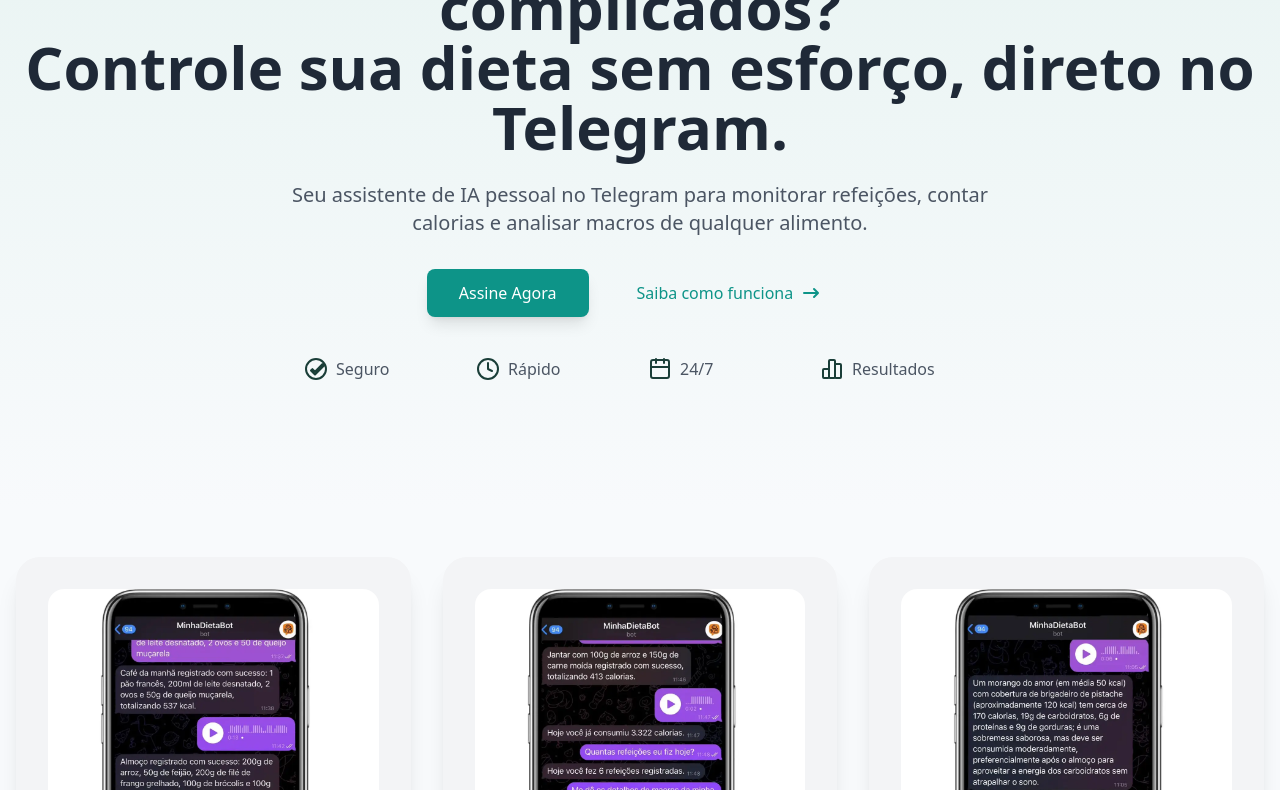
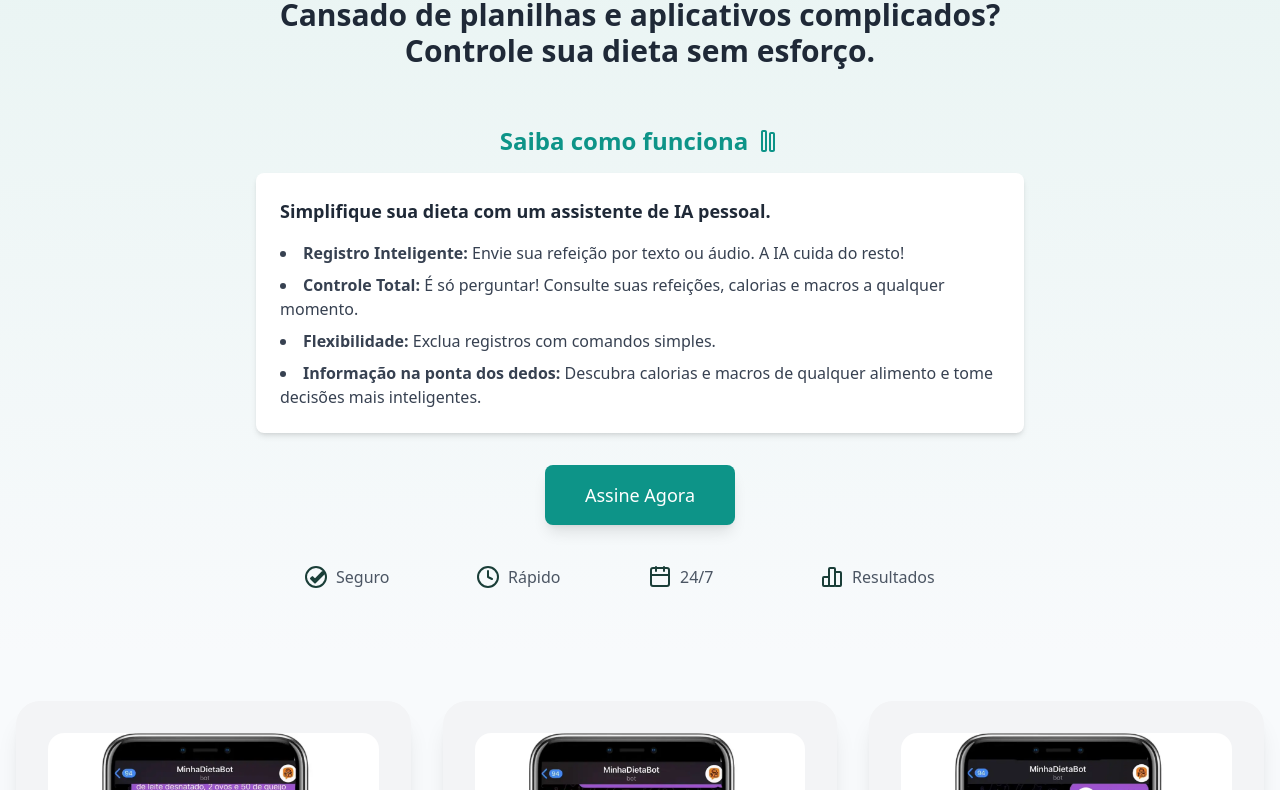
Before and after one commit to drnlvs/appminhadieta, a plain HTML site: page index.html in a window 1280 px wide. Shown: the part 307-1097 px from the top of the page. Drawn offline with nearby package versions, Linux system fonts and the light colour scheme; a web font is replaced by a local one.

Commit message:
ajustada seção hero

```diff
--- a/index.html
+++ b/index.html
@@ -43,31 +43,42 @@
                 <a href="#faq" class="text-gray-600 hover:text-teal-600 transition duration-300">FAQ</a>
             </div>
             <div class="flex items-center space-x-4">
-                <button class="text-teal-600 font-medium px-4 py-2 rounded-lg hover:bg-teal-50 transition duration-300">Ver oferta</button>
+                <button class="text-teal-600 font-medium px-6 py-3 rounded-lg hover:bg-teal-50 transition duration-300">Ver oferta</button>
             </div>
         </nav>
     </header>
 
     <!-- Hero Section -->
-    <main class="bg-gradient-hero py-20 md:py-32">
+    <main class="bg-gradient-hero py-10 md:py-16">
         <div class="container mx-auto px-4 text-center">
             <h1 class="text-4xl md:text-5xl lg:text-6xl font-extrabold leading-tight mb-6">
+                Seu <strong>agente de IA</strong> especializado em dieta diretamente no seu Telegram.
+            </h1>
+            <h2 class="text-2xl md:text-3xl font-semibold leading-tight mt-4 mb-10">
                 Cansado de planilhas e aplicativos complicados?
-                <br>Controle sua dieta sem esforço, direto no Telegram.
-            </h1>
-            <p class="text-lg md:text-xl text-gray-600 mb-8 max-w-3xl mx-auto">
-                Seu assistente de IA pessoal no Telegram para monitorar refeições, contar calorias e analisar macros de qualquer alimento.
-            </p>
-            <div class="flex flex-col sm:flex-row justify-center space-y-4 sm:space-y-0 sm:space-x-4 mb-10">
-                <a href="https://buy.stripe.com/test_14A6oA1wuf5j6ZkgdsgjC00" class="bg-teal-600 text-white font-medium px-8 py-3 rounded-lg shadow-lg hover:bg-teal-700 transition duration-300" target="_blank" rel="noopener noreferrer">
+                <br>Controle sua dieta sem esforço.
+            </h2>
+            <div class="text-center">
+                <button class="inline-flex items-center justify-center space-x-2 text-teal-600 font-bold px-12 py-4 rounded-lg hover:bg-teal-50 transition duration-300 mb-0 text-xl md:text-2xl" onclick="highlightCard()">
+                    <span>Saiba como funciona</span>
+                    <svg xmlns="http://www.w3.org/2000/svg" class="h-6 w-6" viewBox="0 0 24 24" fill="currentColor">
+                        <path d="M7 1C5.9 1 5 1.9 5 3v18c0 1.1.9 2 2 2h2c1.1 0 2-.9 2-2V3c0-1.1-.9-2-2-2H7zm0 2h2v18H7V3zm8 0c-1.1 0-2 .9-2 2v16c0 1.1.9 2 2 2h2c1.1 0 2-.9 2-2V5c0-1.1-.9-2-2-2h-2zm0 2h2v16h-2V5z"/>
+                    </svg>
+                </button>
+            </div>
+            <div id="featuresCard" class="bg-white p-6 rounded-lg shadow-md max-w-3xl mx-auto mb-8 text-left">
+                <p class="text-lg font-semibold mb-4">Simplifique sua dieta com um assistente de IA pessoal.</p>
+                <ul class="list-disc list-inside text-gray-700 space-y-2">
+                    <li><strong>Registro Inteligente:</strong> Envie sua refeição por texto ou áudio. A IA cuida do resto!</li>
+                    <li><strong>Controle Total:</strong> É só perguntar! Consulte suas refeições, calorias e macros a qualquer momento.</li>
+                    <li><strong>Flexibilidade:</strong> Exclua registros com comandos simples.</li>
+                    <li><strong>Informação na ponta dos dedos:</strong> Descubra calorias e macros de qualquer alimento e tome decisões mais inteligentes.</li>
+                </ul>
+            </div>
+                        <div class="flex flex-col sm:flex-row justify-center space-y-4 sm:space-y-0 sm:space-x-4 mb-10">
+                <a href="https://buy.stripe.com/test_14A6oA1wuf5j6ZkgdsgjC00" class="bg-teal-600 text-white font-medium px-10 py-4 rounded-lg shadow-lg hover:bg-teal-700 transition duration-300 text-lg" target="_blank" rel="noopener noreferrer">
                     Assine Agora
                 </a>
-                <button class="flex items-center justify-center space-x-2 text-teal-600 font-medium px-8 py-3 rounded-lg hover:bg-teal-50 transition duration-300">
-                    <span>Saiba como funciona</span>
-                    <svg xmlns="http://www.w3.org/2000/svg" class="h-5 w-5" viewBox="0 0 20 20" fill="currentColor">
-                        <path fill-rule="evenodd" d="M12.293 5.293a1 1 0 011.414 0l4 4a1 1 0 010 1.414l-4 4a1 1 0 01-1.414-1.414L14.586 11H3a1 1 0 110-2h11.586l-2.293-2.293a1 1 0 010-1.414z" clip-rule="evenodd"></path>
-                    </svg>
-                </button>
             </div>
             <div class="grid grid-cols-2 md:grid-cols-4 gap-4 text-gray-600 font-medium max-w-2xl mx-auto">
                 <div class="flex items-center space-x-2">
@@ -191,7 +202,7 @@
                         </svg>
                         <h3 class="font-bold text-xl">Registro com IA</h3>
                     </div>
-                    <p class="text-gray-600">Descreva sua refeição ou envie uma foto e deixe a IA fazer o resto.</p>
+                    <p class="text-gray-600">Descreva sua refeição por mensagem de texto ou audio e deixe a IA fazer o resto.</p>
                 </div>
                 <div class="bg-white p-6 rounded-2xl shadow-md">
                     <div class="flex items-center space-x-2 mb-2 text-teal-600">
@@ -200,39 +211,13 @@
                         </svg>
                         <h3 class="font-bold text-xl">Acompanhe progresso</h3>
                     </div>
-                    <p class="text-gray-600">Veja evolução, metas e alertas de forma visual e motivadora.</p>
+                    <p class="text-gray-600">Consulte durante o dia sua contagem de calorias e macros para não errar na dieta.</p>
                 </div>
             </div>
         </div>
     </section>
 
-    <!-- Section: Resultados reais, pessoas de verdade -->
-    <section id="depoimentos" class="container mx-auto px-4 py-20">
-        <h2 class="text-3xl md:text-4xl font-bold mb-4">Resultados reais, pessoas de verdade</h2>
-        <p class="text-lg text-gray-600 mb-10 max-w-2xl">
-            Histórias de motivação e transformação com o Minha Dieta Bot.
-        </p>
-        <div class="grid grid-cols-1 md:grid-cols-3 gap-8">
-            <div class="bg-white p-6 rounded-2xl shadow-md flex flex-col items-center text-center">
-                <img src="https://placehold.co/80x80/f8fafc/000000?text=Ana+P." alt="Foto de Ana P." class="rounded-full mb-4 border-2 border-teal-600 p-1">
-                <h4 class="font-bold text-lg">Ana P.</h4>
-                <p class="text-gray-500 text-sm">Usuário verificado</p>
-                <p class="mt-4 italic text-gray-700">"Em 2 meses, perdi 5kg. O bot tornou o processo leve e me ajudou a entender minhas escolhas do dia a dia."</p>
-            </div>
-            <div class="bg-white p-6 rounded-2xl shadow-md flex flex-col items-center text-center">
-                <img src="https://placehold.co/80x80/f8fafc/000000?text=Lucas+R." alt="Foto de Lucas R." class="rounded-full mb-4 border-2 border-teal-600 p-1">
-                <h4 class="font-bold text-lg">Lucas R.</h4>
-                <p class="text-gray-500 text-sm">Usuário verificado</p>
-                <p class="mt-4 italic text-gray-700">"Contar macros sempre foi um caos pra mim. Agora só descrevo a refeição e recebo os números na hora."</p>
-            </div>
-            <div class="bg-white p-6 rounded-2xl shadow-md flex flex-col items-center text-center">
-                <img src="https://placehold.co/80x80/f8fafc/000000?text=Lucas+R." alt="Foto de Lucas R." class="rounded-full mb-4 border-2 border-teal-600 p-1">
-                <h4 class="font-bold text-lg">Marina G.</h4>
-                <p class="text-gray-500 text-sm">Usuário verificado</p>
-                <p class="mt-4 italic text-gray-700">"Minha motivação mudou ao ver o progresso no Telegram. Simples, prático e realmente eficiente."</p>
-            </div>
-        </div>
-    </section>
+
 
     <!-- Section: CTA -->
     <section class="bg-teal-50 py-20">
@@ -338,7 +323,7 @@
 
     <script>
         // Função para alternar a visibilidade das respostas do FAQ
-        function toggleFAQ(element) {
+                function toggleFAQ(element) {
             const content = element.nextElementSibling;
             const icon = element.querySelector('svg');
             if (content.style.maxHeight) {
@@ -349,6 +334,14 @@
                 icon.style.transform = 'rotate(180deg)';
             }
         }
+
+        function highlightCard() {
+            const card = document.getElementById('featuresCard');
+            card.classList.add('ring-4', 'ring-teal-400', 'ring-opacity-75'); // Add highlight
+            setTimeout(() => {
+                card.classList.remove('ring-4', 'ring-teal-400', 'ring-opacity-75'); // Remove highlight after a short delay
+            }, 1000); // 1 second delay
+        }
     </script>
 
 </body>
```
Also changed, not shown: backup_depoimentos.html (added, +27 -0 lines), 1 other file.
